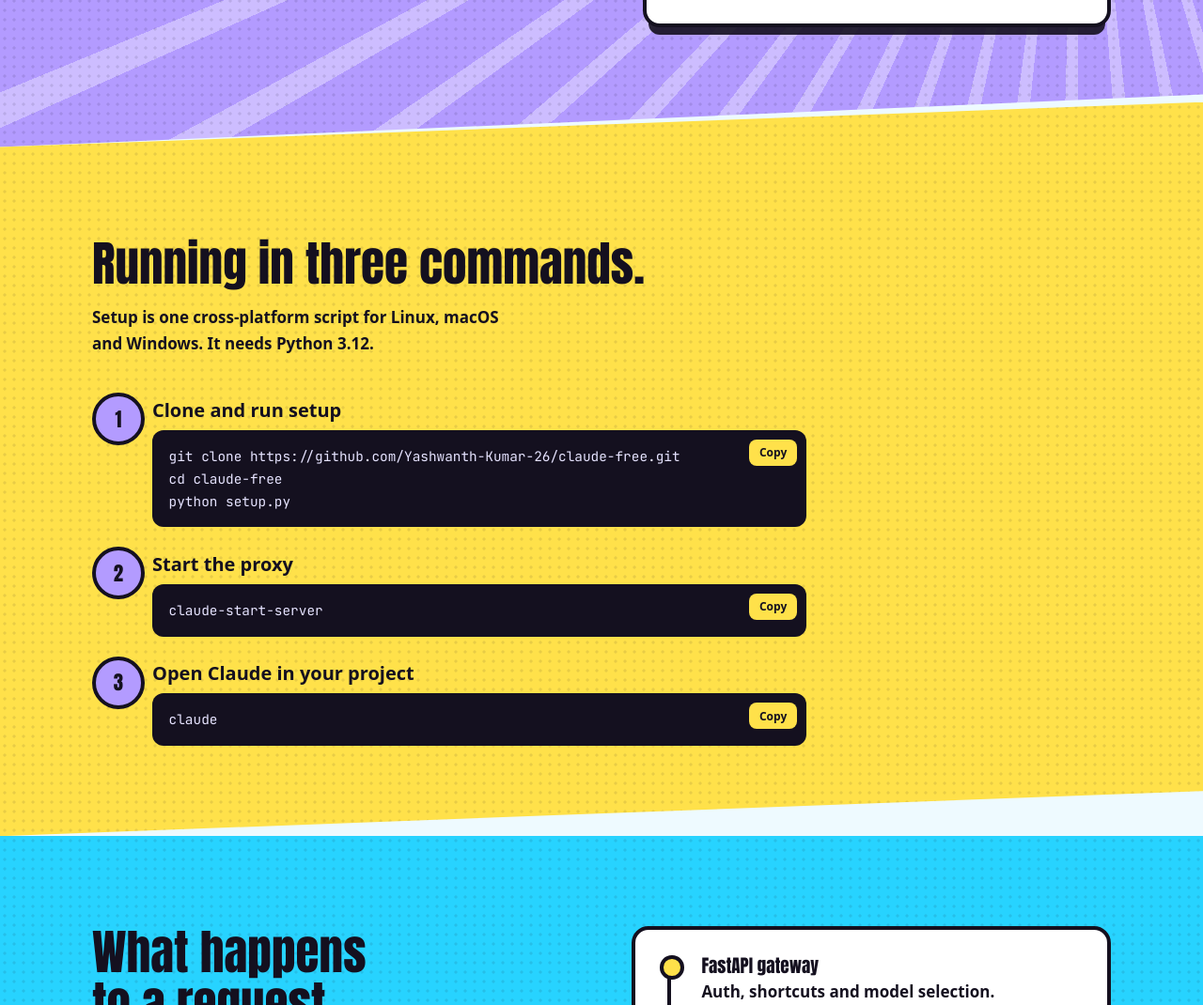
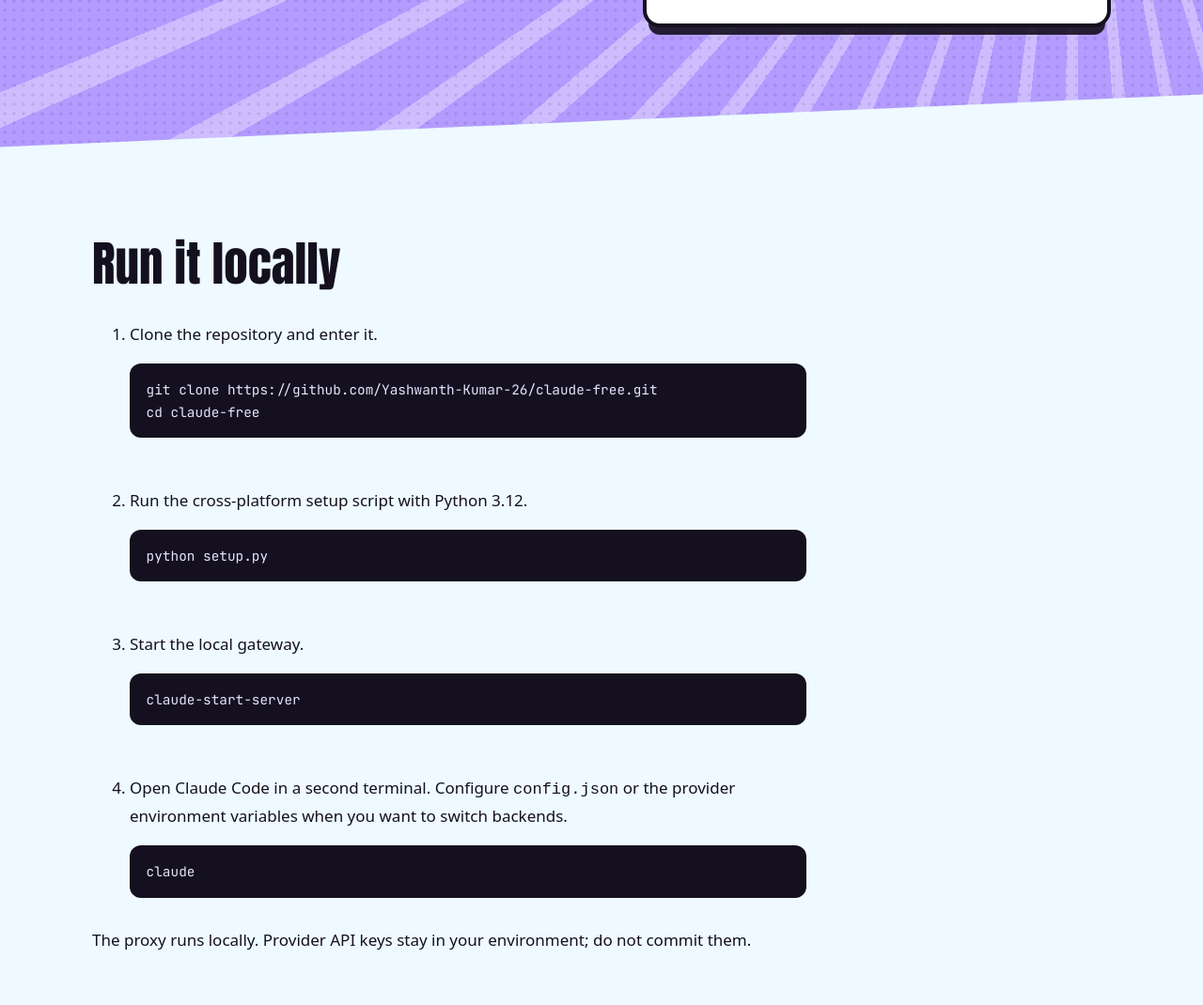
Before and after one commit to Yashwanth-Kumar-26/claude-free, a plain HTML site: page docs/index.html in a window 1280 px wide. Shown: the part 834-1904 px from the top of the page at 94% size. Drawn offline with Linux system fonts and the light colour scheme; a web font is replaced by a local one.

Commit message:
docs: correct setup and add project visuals

```diff
--- a/docs/index.html
+++ b/docs/index.html
@@ -119,6 +119,8 @@ footer p.fine{color:#cfcaf5;margin:2rem 0 0;font-size:.95rem}
 }
 
 .facts-band{background:var(--ink);color:var(--white);border-block:4px solid var(--ink);padding:1rem 0}.facts{display:grid;grid-template-columns:repeat(4,1fr);gap:.75rem}.fact{padding:.75rem 1rem;border-left:2px solid rgba(255,255,255,.28)}.fact:first-child{border-left:0}.fact small{display:block;color:var(--sun);font:700 .72rem/1.2 var(--mono);text-transform:uppercase;letter-spacing:.08em}.fact strong{display:block;margin-top:.25rem;font-size:.95rem;line-height:1.35}@media (max-width:820px){.facts{grid-template-columns:repeat(2,1fr)}.fact:nth-child(odd){border-left:0}}@media (max-width:480px){.facts{grid-template-columns:1fr}.fact{border-left:0;border-top:2px solid rgba(255,255,255,.28)}.fact:first-child{border-top:0}}
+
+.logo svg{filter:drop-shadow(0 8px 0 rgba(20,16,31,.12))}.logo{display:grid;place-items:center}.setup-note{max-width:60ch}
 </style>
 </head>
 <body>
@@ -154,20 +156,8 @@ footer p.fine{color:#cfcaf5;margin:2rem 0 0;font-size:.95rem}
   </div>
 </div>
 
-<section class="s-sun" id="start">
-  <div class="wrap">
-    <h2>Running in three commands.</h2>
-    <p class="sub">Setup is one cross-platform script for Linux, macOS and Windows. It needs Python 3.12.</p>
-    <div class="steps">
-      <div class="step"><div><h3>Clone and run setup</h3>
-        <div class="code" data-copy>git clone https://github.com/Yashwanth-Kumar-26/claude-free.git
-cd claude-free
-python setup.py</div></div></div>
-      <div class="step"><div><h3>Start the proxy</h3><div class="code" data-copy>claude-start-server</div></div></div>
-      <div class="step"><div><h3>Open Claude in your project</h3><div class="code" data-copy>claude</div></div></div>
-    </div>
-  </div>
-</section>
+<section class="paper" id="start"><div class="wrap"><h2>Run it locally</h2><ol class="steps"><li><div><p>Clone the repository and enter it.</p><pre class="code">git clone https://github.com/Yashwanth-Kumar-26/claude-free.git
+cd claude-free</pre></div></li><li><div><p>Run the cross-platform setup script with Python 3.12.</p><pre class="code">python setup.py</pre></div></li><li><div><p>Start the local gateway.</p><pre class="code">claude-start-server</pre></div></li><li><div><p>Open Claude Code in a second terminal. Configure <code>config.json</code> or the provider environment variables when you want to switch backends.</p><pre class="code">claude</pre></div></li></ol><p class="hint">The proxy runs locally. Provider API keys stay in your environment; do not commit them.</p></div></section>
 
 <section class="s-cyan">
   <div class="wrap two">
```
